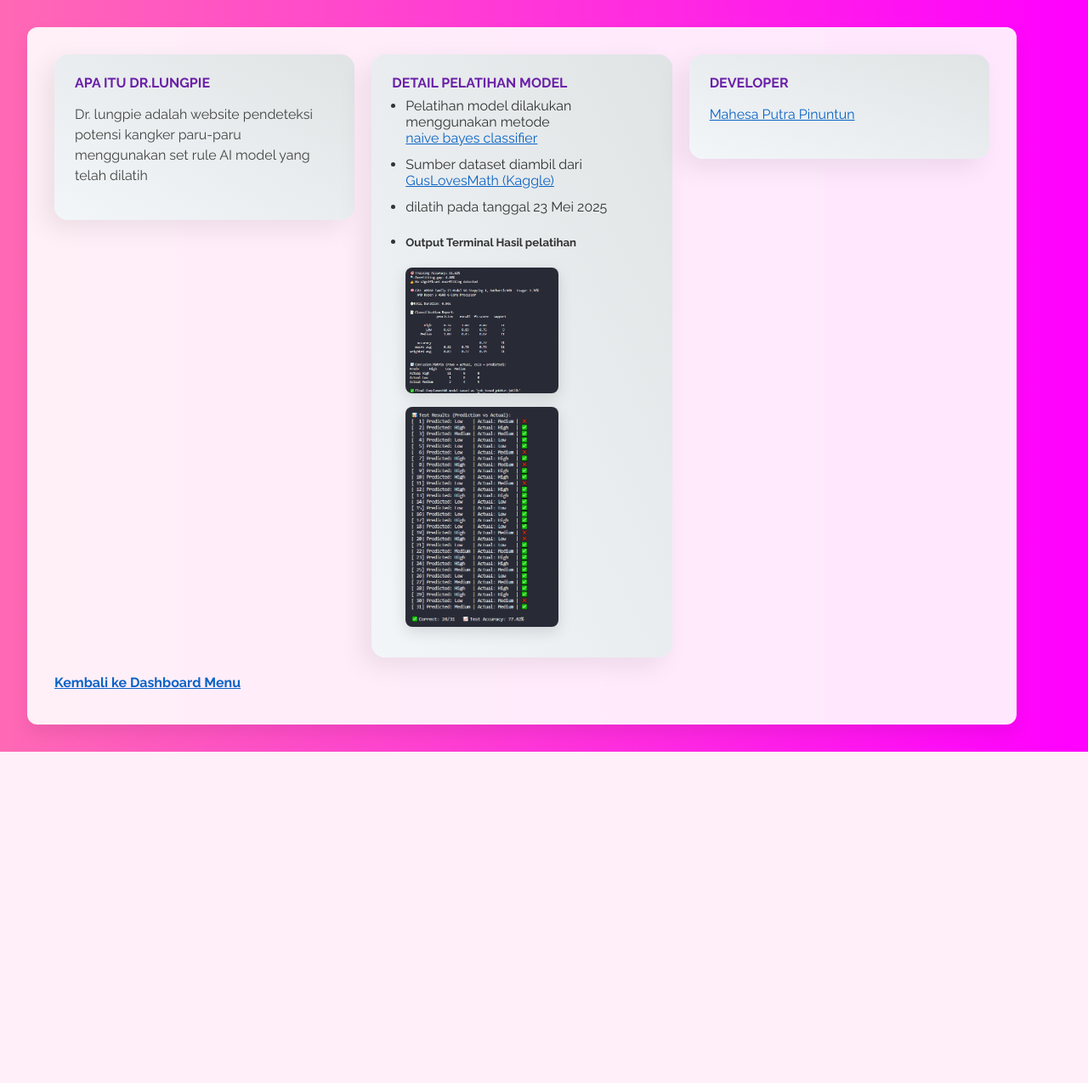
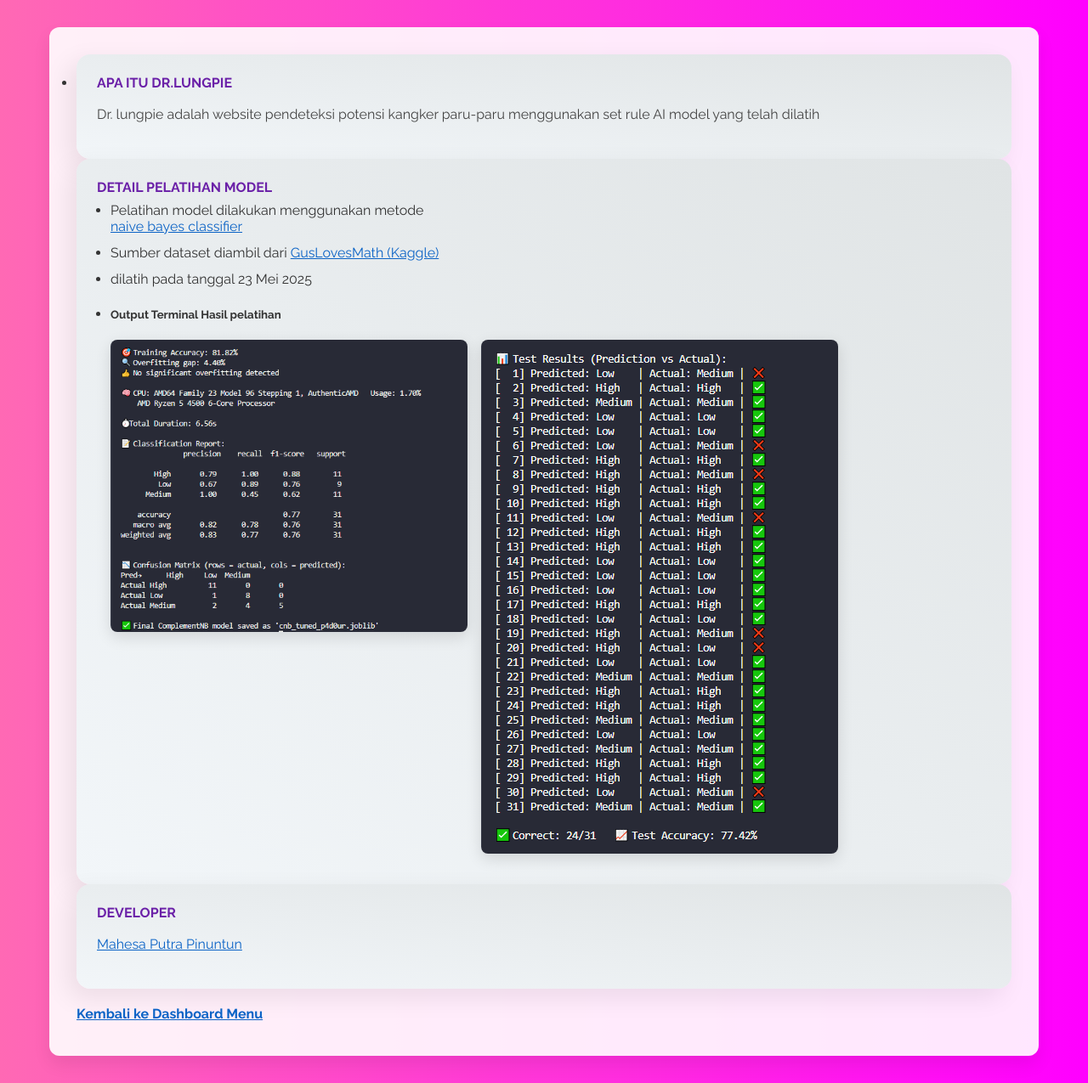
Before and after one commit to mahesaPinuntun/WebLungCancerPrediction, a Flask app: page /about in a window 1280 px wide. Shown: the whole page at 85% size. Before the commit the page ends 885 px from the top, so only its background shows below. Run offline with Flask 3, Linux system fonts and the light colour scheme; the visitor is signed in with stand-in values (Sample User, id 1).

Commit message:
commit push

```diff
--- a/templates/about.html
+++ b/templates/about.html
@@ -25,7 +25,7 @@
 
     .page-wrap {
       padding: 2rem;
-      /*display: flex;*/
+      display: flex;
       justify-content: center;
     }
 
@@ -41,7 +41,7 @@
     p { color: #444; line-height: 1.5; }
 
     .grid-container {
-      display: grid;
+      display:list-item;
       gap: 1.25rem;
       grid-template-columns: repeat(auto-fit, minmax(280px, 1fr));
       align-items: start;
```
